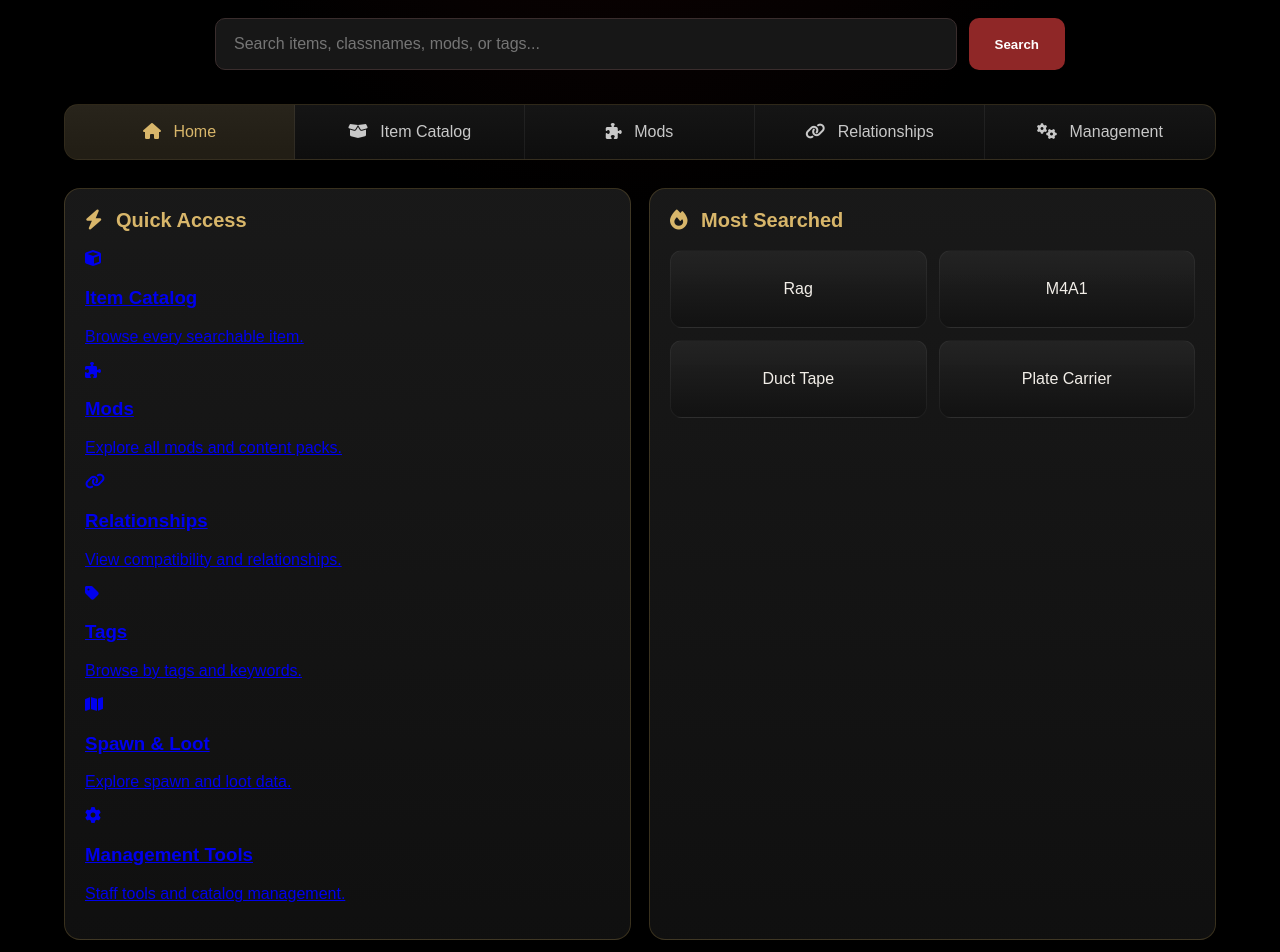
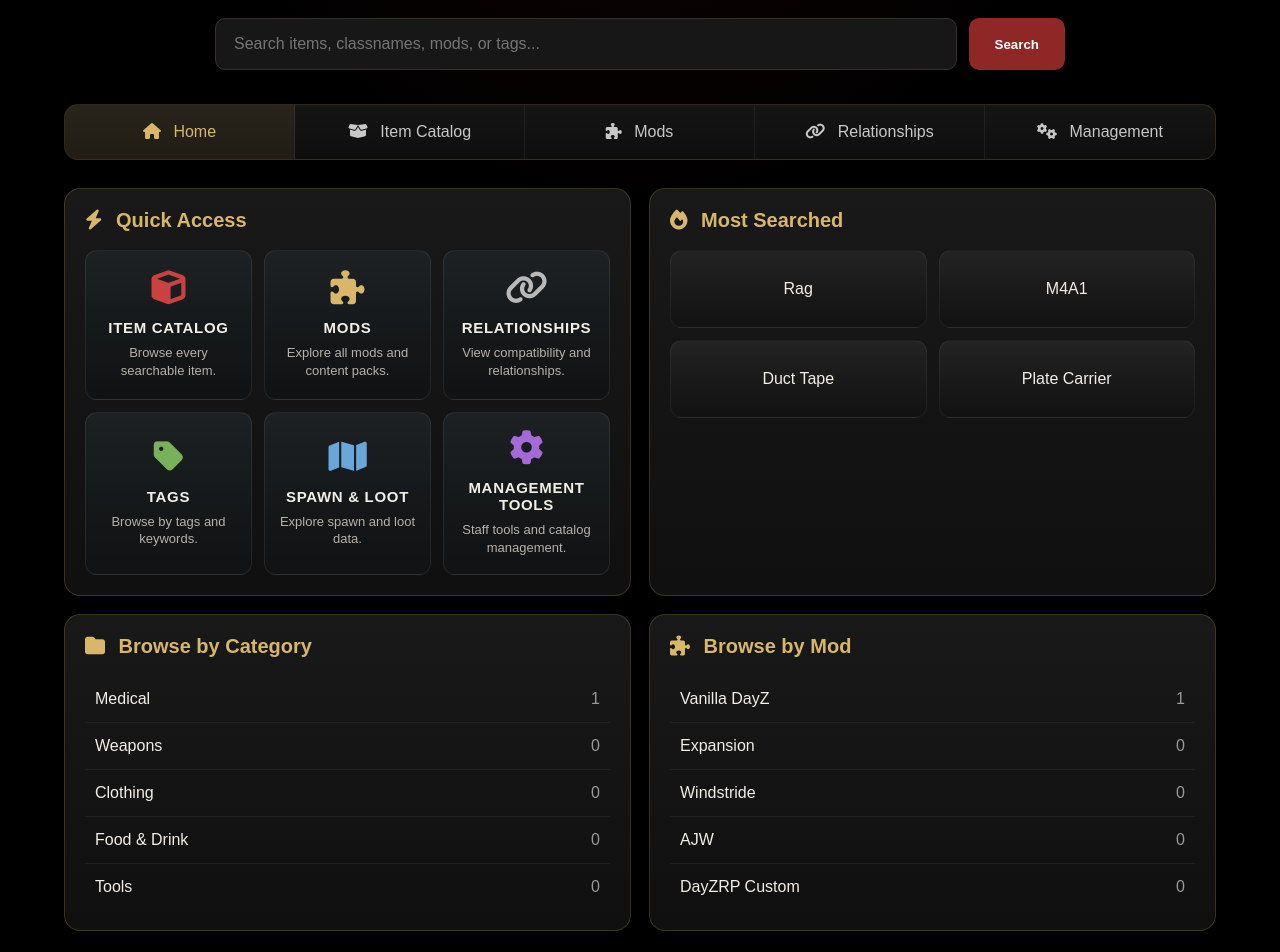
Before and after one commit to amylouinflorida/DZRP-Item-Catalog, a Flask app: page / in a window 1280 px wide. Shown: the part 535-1487 px from the top of the page. Run offline with Flask 3, Linux system fonts and the light colour scheme; data comes from the database, SQL or seed files in the repository; data that the repository does not hold is empty.

Commit message:
quicklinks fix

```diff
--- a/static/css/style.css
+++ b/static/css/style.css
@@ -1132,3 +1132,70 @@ body {
     padding-left:8px;
 
 }
+.quick-access-grid {
+    display: grid;
+    grid-template-columns: repeat(3, 1fr);
+    gap: 12px;
+}
+
+.quick-card {
+    min-height: 150px;
+    padding: 18px 14px;
+    display: flex;
+    flex-direction: column;
+    align-items: center;
+    justify-content: center;
+
+    text-align: center;
+    text-decoration: none !important;
+    color: #f2eee8 !important;
+
+    background: linear-gradient(
+        180deg,
+        rgba(30, 34, 36, 0.95),
+        rgba(16, 18, 19, 0.98)
+    );
+
+    border: 1px solid rgba(255, 255, 255, 0.08);
+    border-radius: 12px;
+
+    transition: 0.18s ease;
+}
+
+.quick-card i {
+    font-size: 34px;
+    margin-bottom: 14px;
+}
+
+.quick-card h3 {
+    margin: 0 0 8px;
+    font-size: 15px;
+    text-transform: uppercase;
+    letter-spacing: 0.7px;
+}
+
+.quick-card p {
+    margin: 0;
+    color: #b9b0aa;
+    font-size: 13px;
+    line-height: 1.35;
+}
+
+.quick-card:hover {
+    transform: translateY(-3px);
+    box-shadow: 0 0 22px rgba(201, 162, 77, 0.12);
+}
+
+.quick-card.catalog i { color: #c94141; }
+.quick-card.mods i { color: #d8b66a; }
+.quick-card.relationships i { color: #b9b9b9; }
+.quick-card.tags i { color: #78b159; }
+.quick-card.spawn i { color: #6aa7d8; }
+.quick-card.management i { color: #a66ad8; }
+
+.quick-card.catalog:hover { border-color: #c94141; }
+.quick-card.mods:hover { border-color: #d8b66a; }
+.quick-card.relationships:hover { border-color: #b9b9b9; }
+.quick-card.tags:hover { border-color: #78b159; }
+.quick-card.spawn:hover { border-color: #6aa7d8; }
+.quick-card.management:hover { border-color: #a66ad8; }
```
